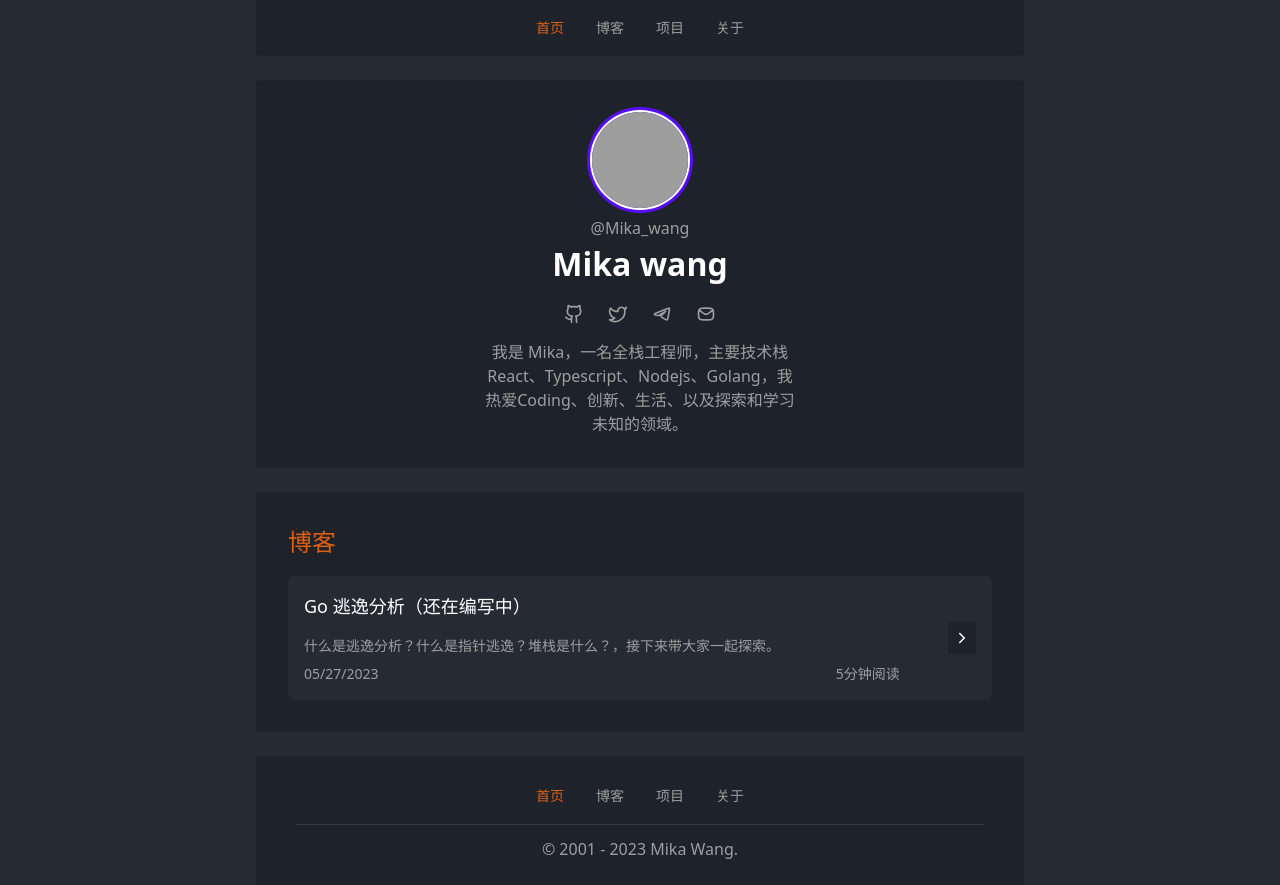
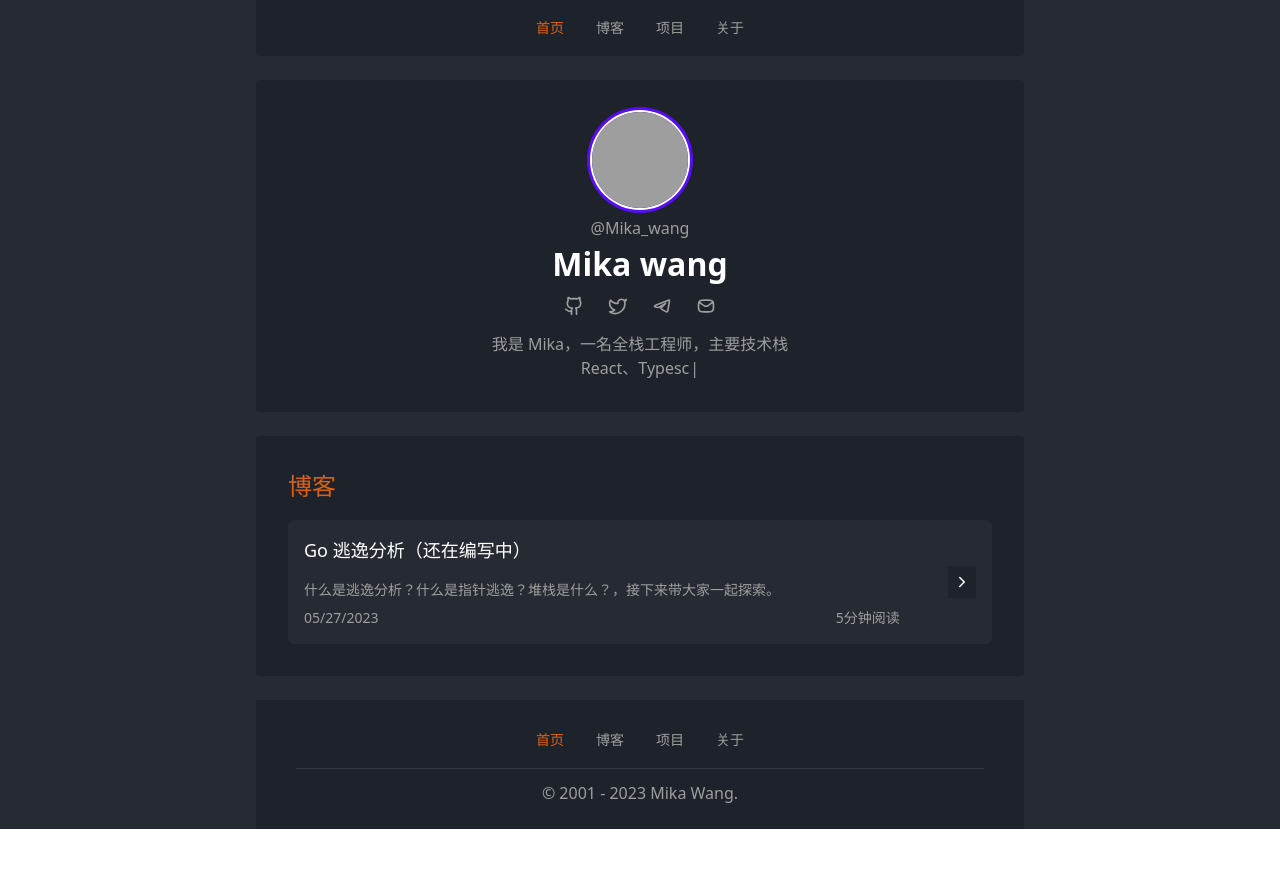
Before and after one commit to wangyi12358/blog-fe, a Next.js app: page / in a window 1280 px wide. After the commit the page ends 829 px from the top, so only its background shows below. Built offline with nearby package versions, Linux system fonts and the light colour scheme; grey boxes are pictures that could not be loaded.

Commit message:
feat: add typewriter-effect

```diff
--- a/app/globals.css
+++ b/app/globals.css
@@ -49,7 +49,10 @@ body {
 }
 
 @layer base {
-  h1, h2, h3, h4, h5, h6 {
+  h1, h2 {
+    @apply text-white mb-2
+  }
+  h3, h4, h5, h6 {
     @apply text-white mb-4
   }
   p {
--- a/package.json
+++ b/package.json
@@ -32,7 +32,8 @@
     "react": "18.2.0",
     "react-dom": "18.2.0",
     "tailwindcss": "3.3.2",
-    "typescript": "5.0.4"
+    "typescript": "5.0.4",
+    "typewriter-effect": "^2.19.0"
   },
   "devDependencies": {
     "@types/lodash": "^4.14.194",
--- a/pages/index.tsx
+++ b/pages/index.tsx
@@ -6,6 +6,7 @@ import Telegram from '@/components/icons/telegram'
 import Email from '@/components/icons/email'
 import Posts from '@/components/blog/posts'
 import { FEATURED_POSTS } from '@/common/posts'
+import Typewriter from 'typewriter-effect'
 
 type Props = {};
 
@@ -58,7 +59,13 @@ const PersonalInfo = () => {
         <h2 className="text-center text-white font-bold title">Mika wang</h2>
         {renderContacts()}
         <div className="mt-4 w-80 text-center">
-          我是 Mika，一名全栈工程师，主要技术栈 React、Typescript、Nodejs、Golang，我热爱Coding、创新、生活、以及探索和学习未知的领域。
+          <Typewriter
+            onInit={(typewriter)=> {
+              typewriter
+                .typeString('我是 Mika，一名全栈工程师，主要技术栈 React、Typescript、Nodejs、Golang，我热爱Coding、创新、生活、以及探索和学习未知的领域。')
+                .start();
+            }}
+          />
         </div>
       </div>
     </div>
```
Also changed, not shown: 1 other file (tests, documents, lock files or other folders).
